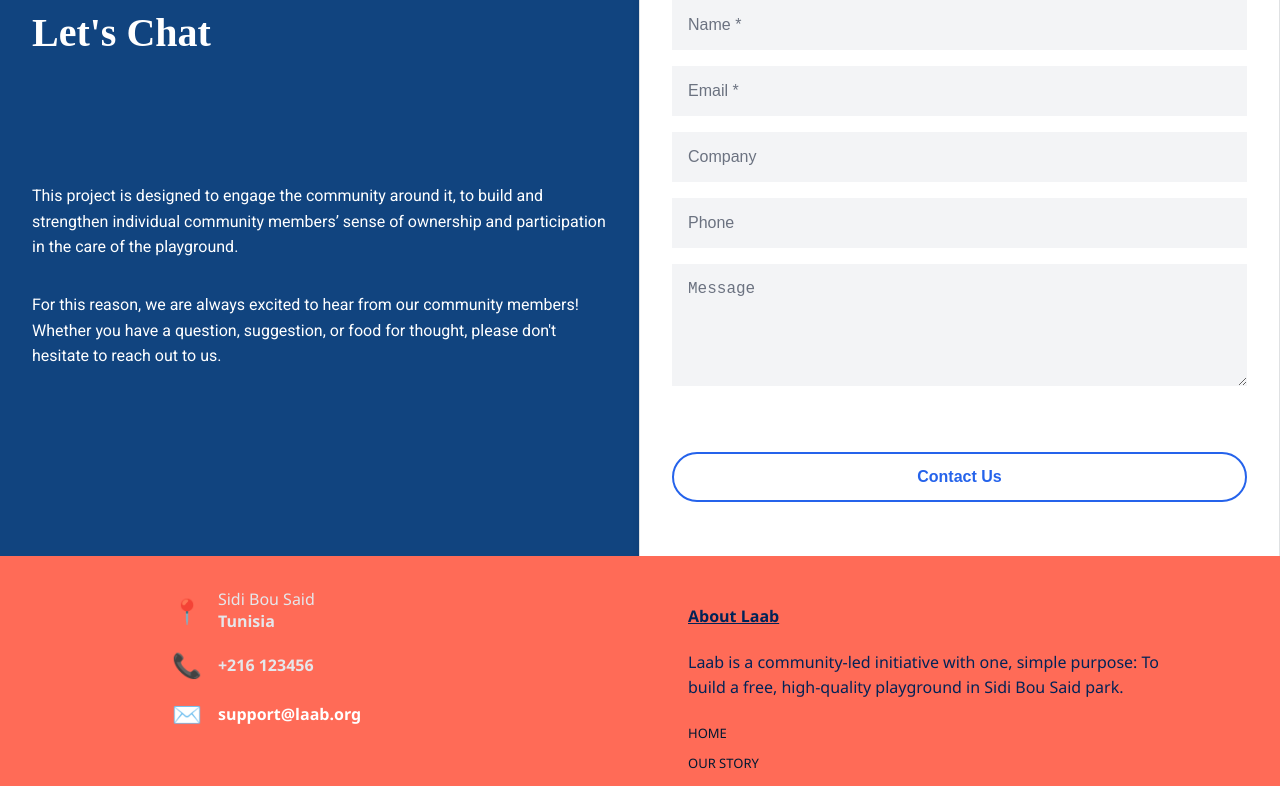
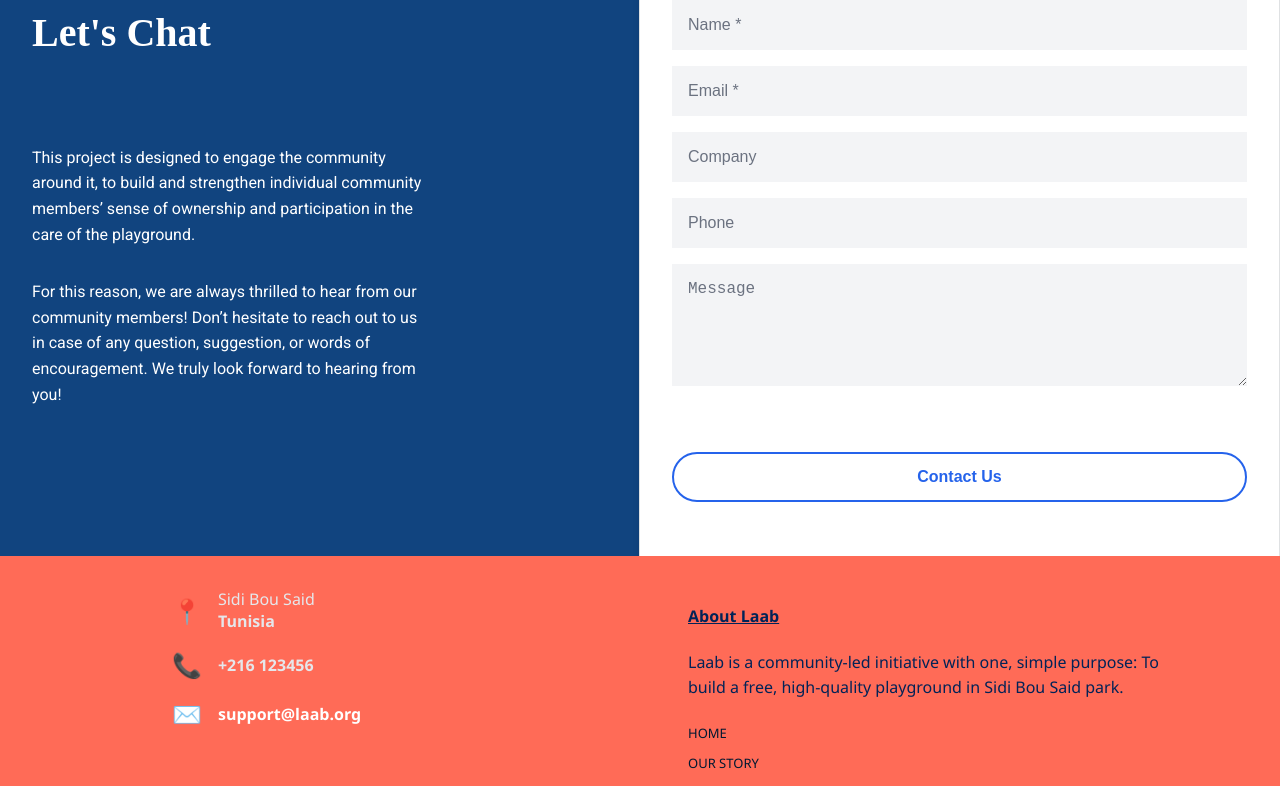
Before and after one commit to jitterygiraffe/laab, a React (Create React App) app in the folder laab/: page / in a window 1280 px wide. Shown: the part 4524-5310 px from the top of the page. Built offline with nearby package versions, Linux system fonts and the light colour scheme; a web font is replaced by a local one.

Commit message:
minor content adjustments to contact form

```diff
--- a/laab/src/contact.css
+++ b/laab/src/contact.css
@@ -115,6 +115,7 @@ font-family: 'Roboto', sans-serif;
 color: #fff;
 font-size: 16px;
 text-align: left;
+width: 400px;
 }
 
 #contact-title {
--- a/laab/src/contact_form.js
+++ b/laab/src/contact_form.js
@@ -3,43 +3,53 @@ import './contact.css';
 
 const ContactForm = () => {
   return (
-
     <div id="contact-us">
-
       <section className="contact-container">
         <div className="contact-left">
           <h2 id="contact-title">Let's Chat</h2>
           <p id="contact-txt">
-          This project is designed to engage the
-          community around it, to build and strengthen
+            This project is designed to engage the community
+            around it, to build and strengthen
             individual community members’ sense of
-          ownership and participation in the care of the playground.
+            ownership and participation in the care
+            of the playground.
           </p>
           <p id="contact-txt">
-          For this reason, we are always excited to hear from
-          our community members! Whether you have a question,
-          suggestion, or food for thought, please don't hesitate
-          to reach out to us.
+            For this reason, we are always thrilled to
+            hear from our community members! Don’t
+            hesitate to reach out to us in case of any
+            question, suggestion, or words of encouragement.
+            We truly look forward to hearing from you!
           </p>
         </div>
 
         <div className="contact-right">
+          <form
+            name="contact"
+            method="POST"
+            data-netlify="true"
+            netlify-honeypot="bot-field"
+            className="contact-form"
+          >
 
-        <form className="contact-form">
-          <input type="text" placeholder="Name *" required />
-          <input type="email" placeholder="Email *" required />
-          <input type="text" placeholder="Company" />
-          <input type="text" placeholder="Phone" />
-          <textarea placeholder="Message" rows="5"></textarea>
-          <button id='contact-btn' type="submit">Contact Us</button>
+            <input type="hidden" name="form-name" value="contact" />
+            <p hidden>
+              <label>
+                Don’t fill this out if you're human: <input name="bot-field" />
+              </label>
+            </p>
+
+
+            <input type="text" name="name" placeholder="Name *" required />
+            <input type="email" name="email" placeholder="Email *" required />
+            <input type="text" name="company" placeholder="Company" />
+            <input type="text" name="phone" placeholder="Phone" />
+            <textarea name="message" placeholder="Message" rows="5"></textarea>
+            <button id="contact-btn" type="submit">Contact Us</button>
           </form>
         </div>
       </section>
-
-
     </div>
-
-
   );
 };
 
```
Lines whose indentation alone changed are shown as unchanged.
